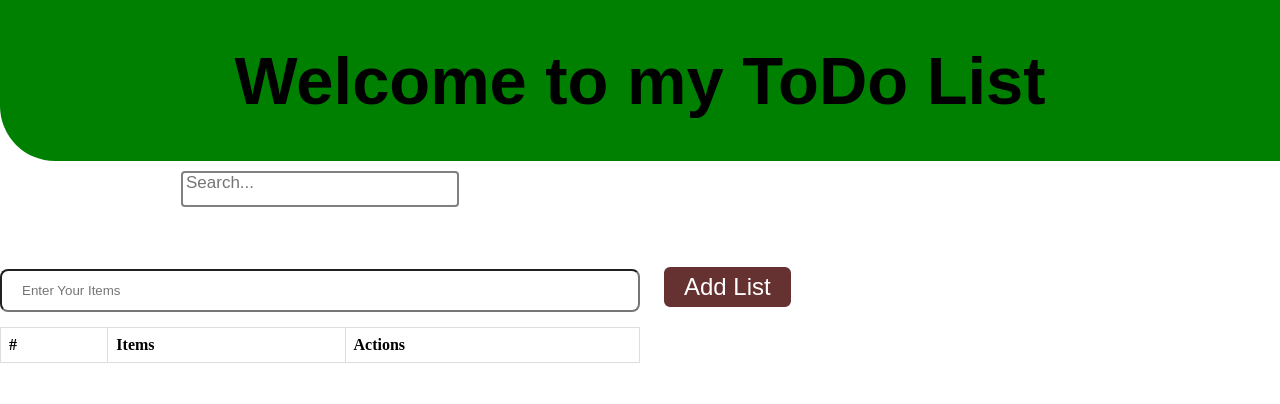
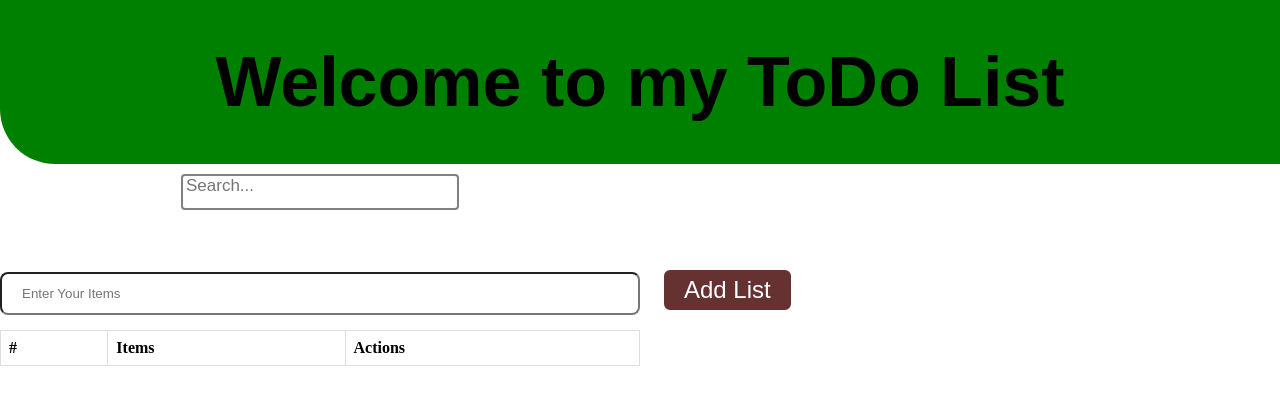
Before and after one commit to sandeep8854/todoList, a plain HTML site: page index.html in a window 1280 px wide. Drawn offline with Linux system fonts and the light colour scheme.

Commit message:
adding some rem property

```diff
--- a/style.css
+++ b/style.css
@@ -10,9 +10,8 @@ body {
 .nav-brand {
   font-family: sans-serif;
   font-weight: bolder;
-  font-size: 418%;
+  font-size: 4.375rem;
   text-align: center;
-  width: 100%;
 }
 .temp {
   margin-top: 2.5rem;
```
